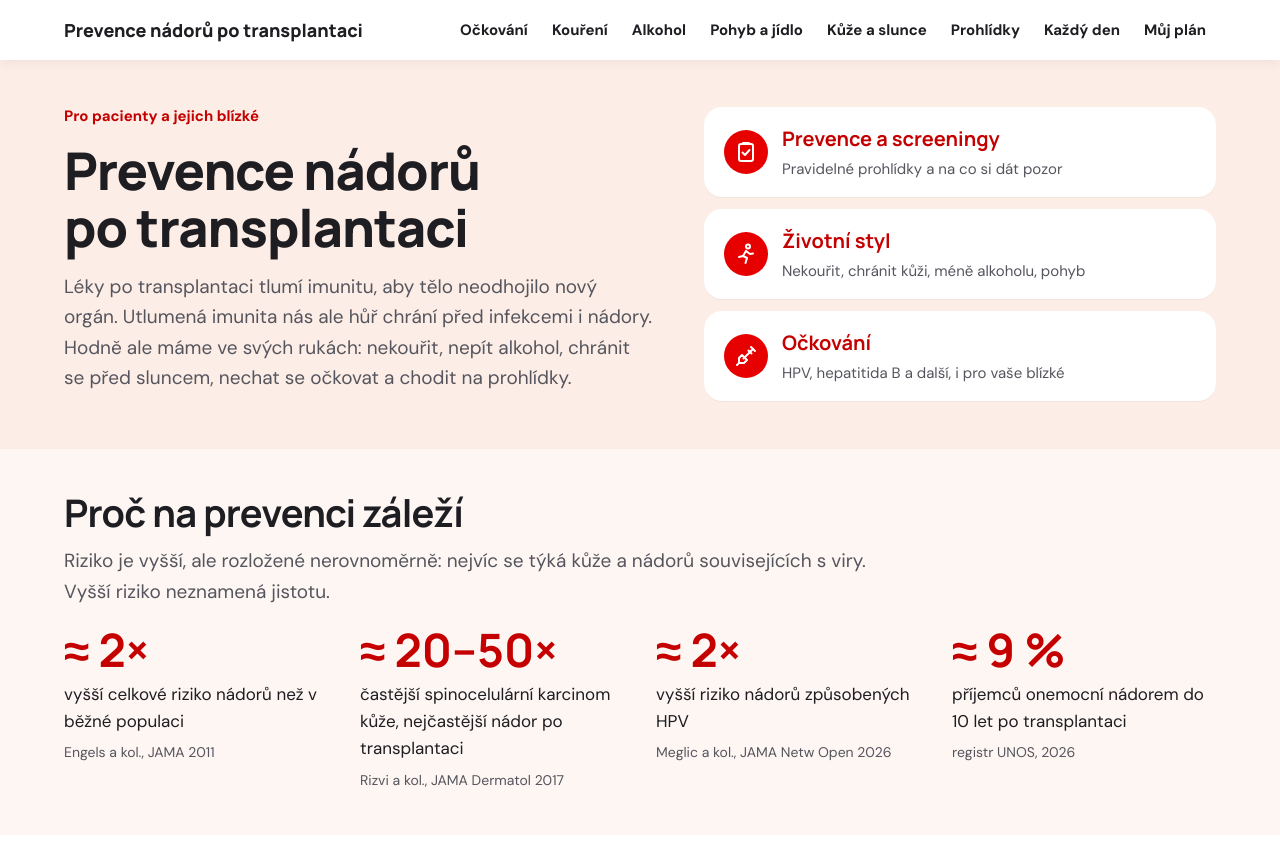
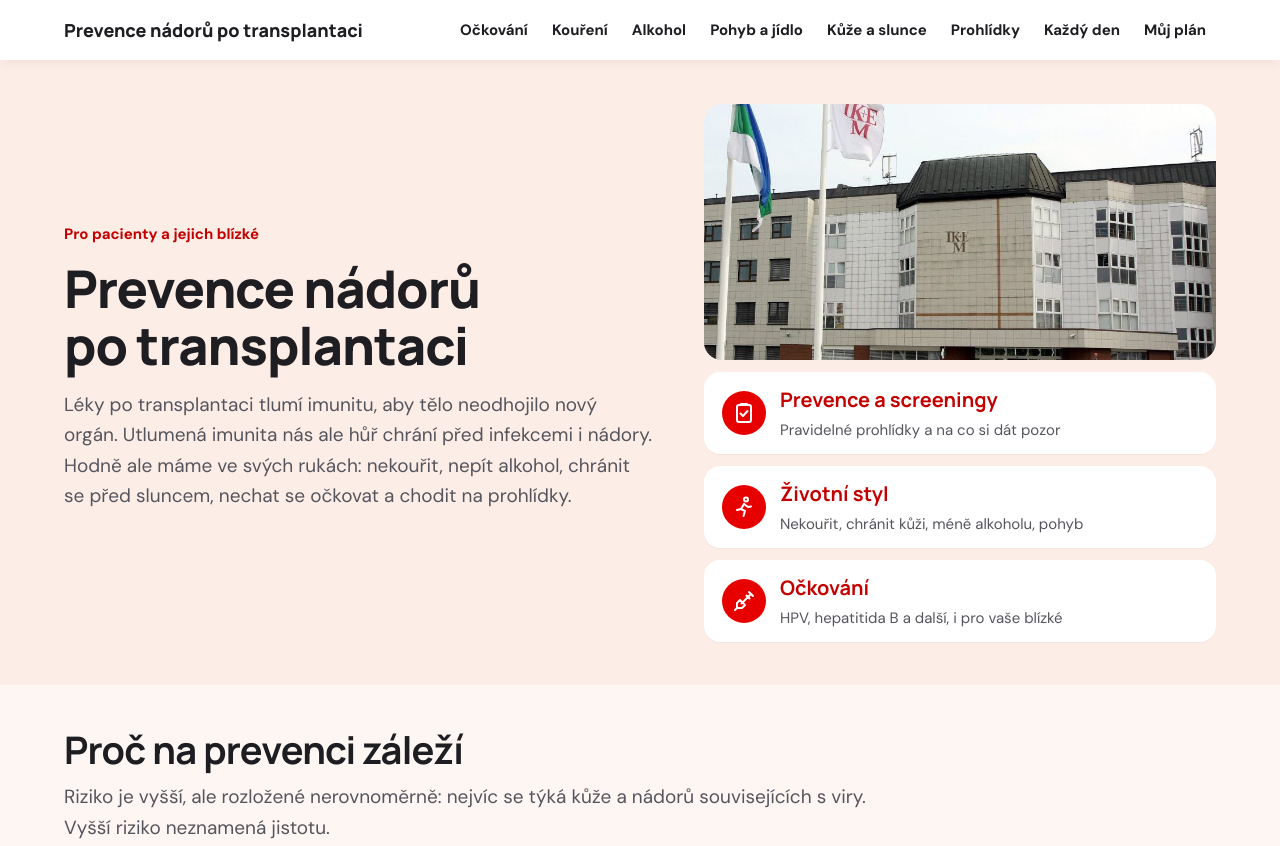
Before and after one commit to sonicaopica/prevence-po-transplantaci, a plain HTML site: page index.html in a window 1280 px wide. Shown: the top 846 px of the page. Drawn offline with Linux system fonts and the light colour scheme.

Commit message:
Úvod: fotka IKEM nad třemi oblastmi
Co-Authored-By: Claude Opus 5.5 <noreply@anthropic.com>
Claude-Session: https://claude.ai/code/session_01Db6Sq8KsDAPiu1EkAh7Vew

```diff
--- a/index.html
+++ b/index.html
@@ -121,9 +121,10 @@ footer a{color:var(--coralink)}
 .figs small{display:block;color:var(--muted);font-size:14px;margin-top:6px}
 .more{display:inline-block;margin-top:6px;font-weight:700;color:var(--coralink);text-underline-offset:4px}
 .areas{display:flex;flex-direction:column;gap:12px}
-.area{display:grid;grid-template-columns:44px minmax(0,1fr);gap:14px;align-items:center;background:#fff;border-radius:18px;padding:16px 20px;text-decoration:none;color:var(--ink);box-shadow:0 1px 0 rgba(0,0,0,.04)}
+.area{display:grid;grid-template-columns:44px minmax(0,1fr);gap:14px;align-items:center;background:#fff;border-radius:16px;padding:12px 18px;text-decoration:none;color:var(--ink);box-shadow:0 1px 0 rgba(0,0,0,.04)}
 .head-row .char{margin-block:calc(-1*clamp(28px,3.4vw,48px)) -16px;align-self:end}
 .hero .char{margin-block:-12px calc(-1*clamp(28px,3.4vw,48px));align-self:end}
+.heroimg{width:100%;height:auto;aspect-ratio:16/8;object-fit:cover;object-position:50% 40%;border-radius:18px;display:block;margin-bottom:12px}
 .area:hover{box-shadow:0 0 0 2px var(--coral)}
 .area .n{width:44px;height:44px;border-radius:50%;background:var(--coral);color:#fff;font-family:Manrope,sans-serif;font-weight:800;font-size:20px;display:flex;align-items:center;justify-content:center}
 .area b{display:block;font-family:Manrope,sans-serif;font-size:20px;color:var(--coralink)}
@@ -217,11 +218,14 @@ footer a{color:var(--coralink)}
         <h1>Prevence nádorů po transplantaci</h1>
         <p class="lead">Léky po transplantaci tlumí imunitu, aby tělo neodhojilo nový orgán. Utlumená imunita nás ale hůř chrání před infekcemi i nádory. Hodně ale máme ve svých rukách: nekouřit, nepít alkohol, chránit se před sluncem, nechat se očkovat a chodit na prohlídky.</p>
       </div>
-      <nav class="areas" aria-label="Tři oblasti prevence">
+      <div class="heroright">
+        <img class="heroimg" src="img/ikem.jpg" alt="Budova IKEM v Praze" width="900" height="560">
+        <nav class="areas" aria-label="Tři oblasti prevence">
         <a class="area" href="#prohlidky"><span class="n"><svg viewBox="0 0 24 24" width="24" height="24" aria-hidden="true" fill="none" stroke="#fff" stroke-width="2" stroke-linecap="round" stroke-linejoin="round"><rect x="5" y="4" width="14" height="17" rx="2"/><path d="M9 4V3h6v1"/><path d="M8.5 12.5l2.5 2.5 4.5-5"/></svg></span><span><b>Prevence a screeningy</b><small>Pravidelné prohlídky a na co si dát pozor</small></span></a>
         <a class="area" href="#kazdy-den"><span class="n"><svg viewBox="0 0 24 24" width="24" height="24" aria-hidden="true" fill="none" stroke="#fff" stroke-width="2" stroke-linecap="round" stroke-linejoin="round"><circle cx="14" cy="4.5" r="2"/><path d="M12 9l-3 5 4 2-1.5 5"/><path d="M9 14l-4 1"/><path d="M12 9l4 3 3-.5"/></svg></span><span><b>Životní styl</b><small>Nekouřit, chránit kůži, méně alkoholu, pohyb</small></span></a>
         <a class="area" href="#ockovani"><span class="n"><svg viewBox="0 0 24 24" width="24" height="24" aria-hidden="true" fill="none" stroke="#fff" stroke-width="2" stroke-linecap="round" stroke-linejoin="round"><path d="M17 3l4 4"/><path d="M19 5l-9.5 9.5"/><path d="M14.5 6.5l3 3"/><path d="M8 11l5 5-3 3H5v-5z"/><path d="M5 19l-2 2"/></svg></span><span><b>Očkování</b><small>HPV, hepatitida B a další, i pro vaše blízké</small></span></a>
       </nav>
+      </div>
     </div>
   </header>
 
```
Also changed, not shown: img/ikem.jpg (added).
